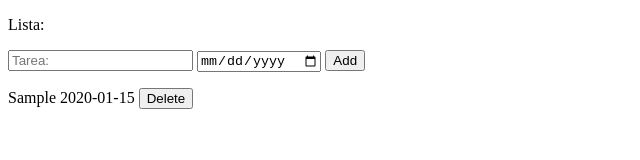
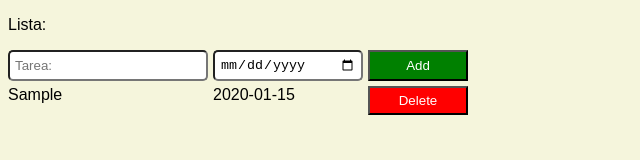
Before and after one commit to D-Lizana/JavaScript-Course, a plain HTML site: page arrays-and-loops.html in a window 1280 px wide. Both pictures are taken after typing "Sample", "2020-01-15" into the empty fields and a click on the button "Add". Shown: the whole page, without its empty margins (0-640 px from the left). Drawn offline with Linux system fonts and the light colour scheme.

Commit message:
Added css to todolist exercise

```diff
--- a/arrays-and-loops.html
+++ b/arrays-and-loops.html
@@ -4,20 +4,58 @@
     <meta charset="UTF-8">
     <meta name="viewport" content="width=device-width, initial-scale=1.0">
     <title>Document</title>
+
+    <style>
+        body{
+            background-color: beige;
+            font-family: arial;
+        }
+
+        .tabla{
+            display: grid;
+            grid-template-columns: 200px 150px 100px;
+            margin-bottom: 5px;
+            column-gap: 5px;
+            row-gap: 5px;
+        }
+
+        .add-button{
+            background-color: green;
+            color: white;
+        }
+
+        .delete-button{
+            background-color: red;
+            color: white;
+            padding: 5px;
+        }
+
+        .input-tarea, .input-fecha{
+            padding: 5px;
+            border-radius: 5px;
+        }
+
+
+    </style>
+
+
+
+
 </head>
 <body>
 
     <p>Lista:</p>
+    <div class="tabla">
+        <input class="input-tarea" type="text" placeholder="Tarea:">
+        <input class="input-fecha" type="date">
 
-    <input class="input-tarea" type="text" placeholder="Tarea:">
-    <input class="input-fecha" type="date">
+        <button class="add-button" onclick="
+            crearTarea()
+        ">Add</button>
+    </div>
 
-    <button class="add-button" onclick="
-        crearTarea()
 
-    ">Add</button>
-
-    <div class="lista-tareas"></div>
+    <div class="lista-tareas tabla"></div>
 
 
 
@@ -70,14 +108,13 @@
                 const fecha = tareaObject.fecha;
 
                 html += `
-                <p>
-                    ${tarea}
-                    ${fecha}
-                    <button class="delete" onclick="
+                <div>${tarea}</div>
+                <div>${fecha}</div>
+                <button class="delete-button" onclick="
                         tareas.splice(${i},1);
                         mostrarTareas();
-                    ">Delete</button>
-                </p>`;
+                ">Delete</button>
+                `;
 
             }
             document.querySelector('.lista-tareas').innerHTML = html;
```
